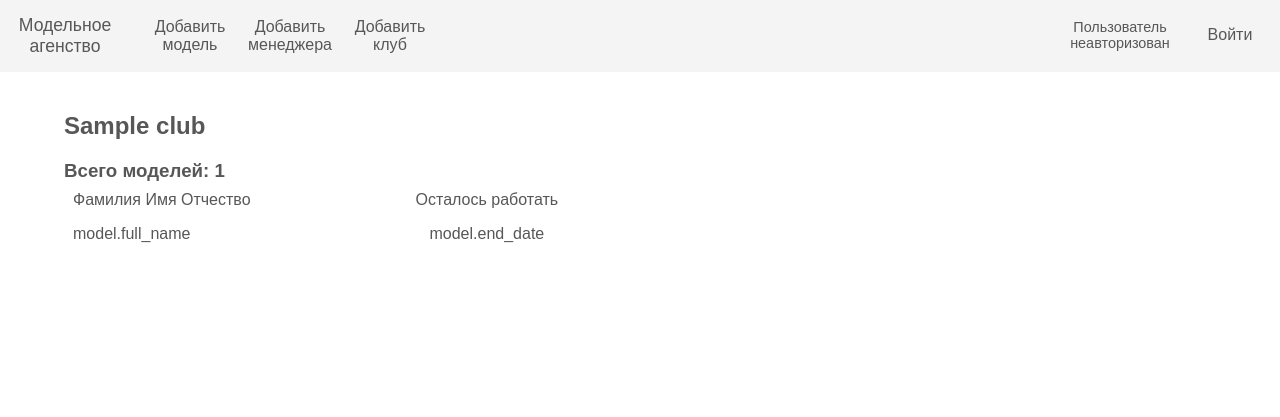
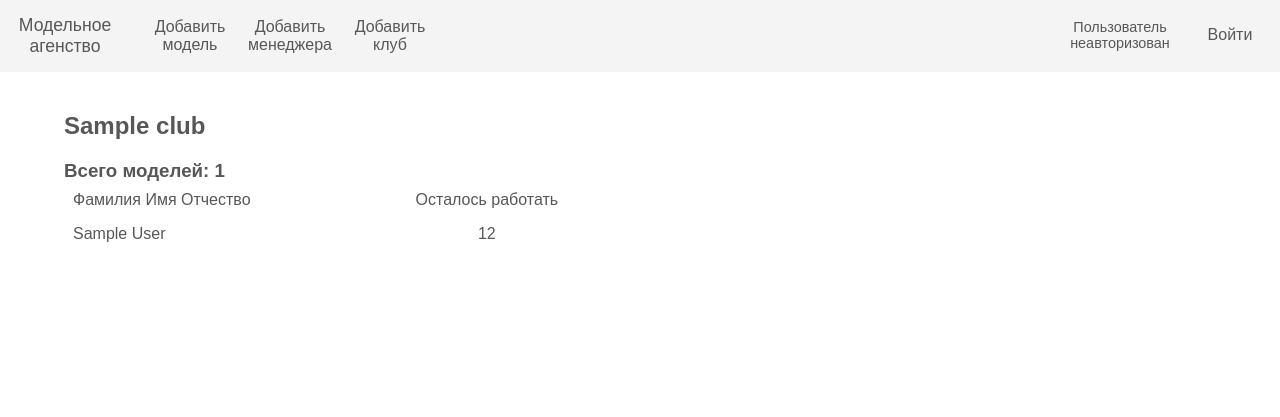
Before and after one commit to yuraist/model_agency, a Flask app: page /club/1 in a window 1280 px wide. Shown: the top 417 px of the page. Run offline with Flask 2, Linux system fonts and the light colour scheme; tables that the repository leaves empty hold one stand-in row (values such as "Sample post").

Commit message:
Changed manager profile

```diff
--- a/app/main/views.py
+++ b/app/main/views.py
@@ -65,6 +65,7 @@ def create_model():
         model.departure_date = datetime.strptime(request.form['departure_date'], '%d.%m.%Y').date()
         model.ticket_price = int(request.form['ticket_price'])
         model.club_id = int(request.form['club'])
+        model.manager_id = current_user.id
 
         db.session.add(model)
         db.session.commit()
@@ -100,7 +101,8 @@ def create_club():
 @main.route('/manager/<id>')
 def manager(id):
     manager = User.query.filter_by(id=id).first()
-    return render_template('manager.html', manager=manager)
+    models = manager.models
+    return render_template('manager.html', manager=manager, models=models)
 
 
 @main.route('/model/<id>')
--- a/app/static/style.css
+++ b/app/static/style.css
@@ -268,7 +268,6 @@ input[type=file] {
 
 select {
     width: 100%;
-    height: 80px;
     margin-top: 5px;
     margin-bottom: 20px;
 }
--- a/app/templates/club.html
+++ b/app/templates/club.html
@@ -13,8 +13,8 @@
   </tr>
     {% for model in club.models %}
       <tr>
-        <td>model.full_name</td>
-        <td>model.end_date</td>
+        <td>{{ model.full_name }}</td>
+        <td>{{ model.end_date }}</td>
       </tr>
     {% endfor %}
   </table>
--- a/app/templates/manager.html
+++ b/app/templates/manager.html
@@ -12,6 +12,10 @@
     <div class="model-list">
       <h3>Всего моделей: {{ models|length }}</h3>
       <table>
+        <tr class="table-head">
+          <td>Модель</td>
+          <td>Начало работы</td>
+        </tr>
         {% for model in models %}
           <tr>
             <td>{{ model.full_name }}</td>
```
